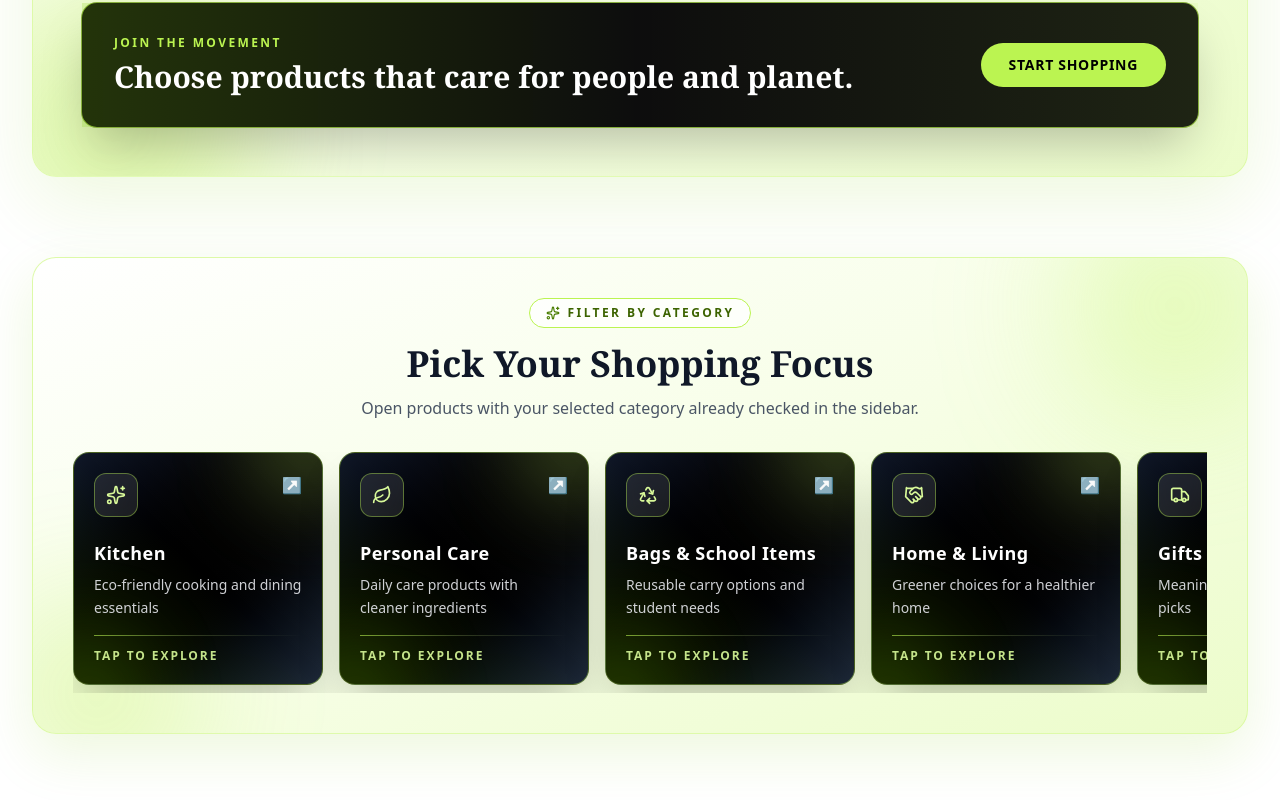
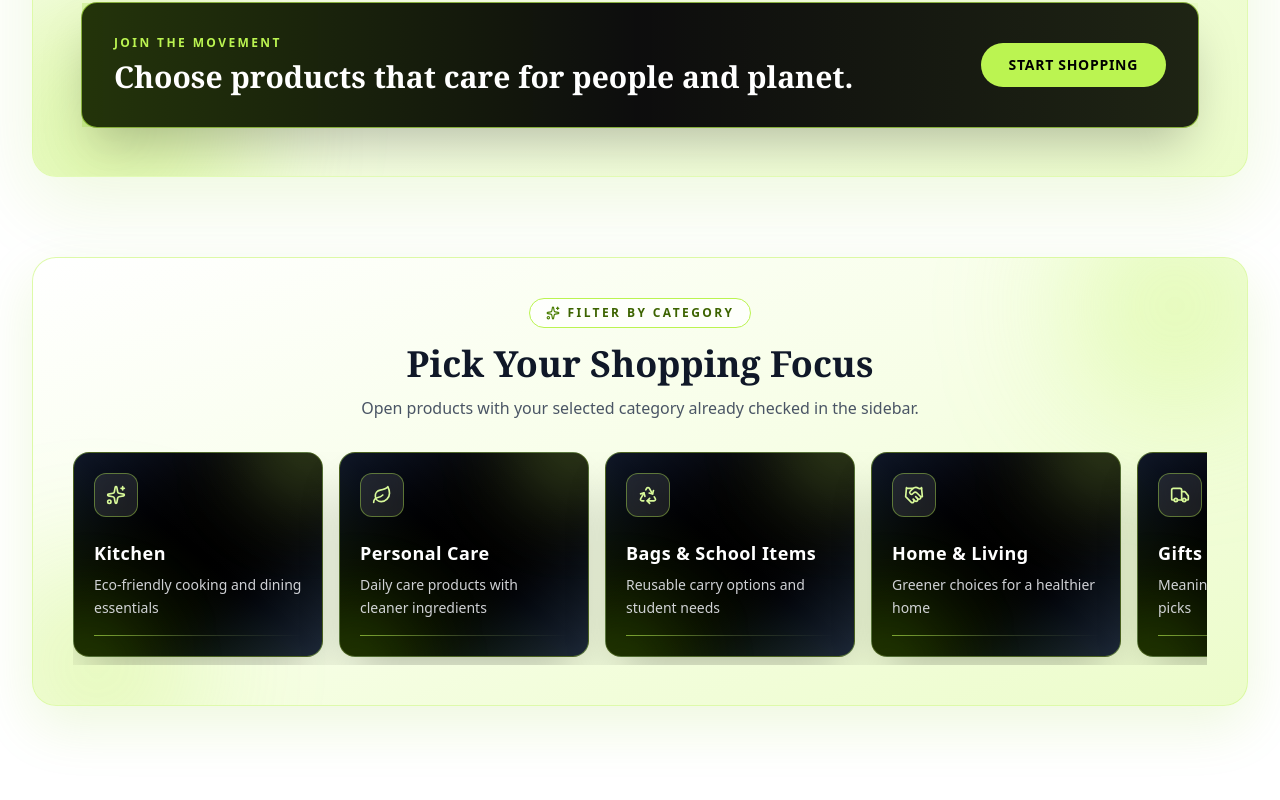
Before and after one commit to thaveesha020331/SLIIT_AF_BACKEND, a React app in the folder frontend/: page / in a window 1280 px wide. Shown: the part 1523-2323 px from the top of the page. Built offline with nearby package versions, Linux system fonts and the light colour scheme; no server answers; the HTML template or start-up script is replaced by a standard one.

Commit message:
80% Backend Completed

```diff
--- a/frontend/src/pages/Home.jsx
+++ b/frontend/src/pages/Home.jsx
@@ -334,14 +334,14 @@ export function HomePage() {
                       <div className="relative z-10 inline-flex h-11 w-11 items-center justify-center rounded-xl border border-lime-300/40 bg-white/10 text-lime-200 backdrop-blur-sm">
                         <Icon size={20} />
                       </div>
-                      <span className="relative z-10 text-lime-200 transition-transform duration-300 group-hover:translate-x-1">↗</span>
+
                     </div>
 
                     <h3 className="relative z-10 mt-6 text-lg font-bold leading-snug tracking-wide text-white">{category.title}</h3>
                     <p className="relative z-10 mt-2 text-sm leading-relaxed text-gray-200/90">{category.subtitle}</p>
 
                     <div className="relative z-10 mt-4 h-px w-full bg-gradient-to-r from-lime-300/60 via-lime-200/20 to-transparent" />
-                    <p className="relative z-10 mt-3 text-xs font-semibold uppercase tracking-[0.16em] text-lime-200/90">Tap to Explore</p>
+
                   </article>
                 )
               })}
--- a/frontend/src/pages/Lakna/AdminProducts.jsx
+++ b/frontend/src/pages/Lakna/AdminProducts.jsx
@@ -5,7 +5,7 @@ import jsPDF from 'jspdf';
 import autoTable from 'jspdf-autotable';
 import './AdminProducts.css';
 
-const API_URL = import.meta.env.VITE_API_URL || 'http://localhost:5001/api';
+const API_URL = import.meta.env.VITE_API_URL || 'http://localhost:5000/api';
 const API_BASE_URL = API_URL.replace(/\/api\/?$/, '');
 const REPORT_COMPANY = {
   name: 'EcoLife Marketplace',
--- a/frontend/src/pages/Lakna/UserProducts.jsx
+++ b/frontend/src/pages/Lakna/UserProducts.jsx
@@ -7,7 +7,7 @@ import { reviewService } from '../../services/Senara/reviewService';
 import ReviewList from '../../components/Senara/ReviewList';
 import './UserProducts.css';
 
-const API_URL = import.meta.env.VITE_API_URL || 'http://localhost:5001/api';
+const API_URL = import.meta.env.VITE_API_URL || 'http://localhost:5000/api';
 const API_BASE_URL = API_URL.replace(/\/api\/?$/, '');
 
 const UserProducts = ({ user }) => {
--- a/frontend/src/services/Tudakshana/authService.js
+++ b/frontend/src/services/Tudakshana/authService.js
@@ -1,7 +1,7 @@
 import axios from 'axios';
 
 // Base API URL - Update this based on your environment
-const API_URL = import.meta.env.VITE_API_URL || 'http://localhost:5001/api';
+const API_URL = import.meta.env.VITE_API_URL || 'http://localhost:5000/api';
 
 // Create axios instance
 const api = axios.create({
```
Also changed, not shown: 1 other file (tests, documents, lock files or other folders).
